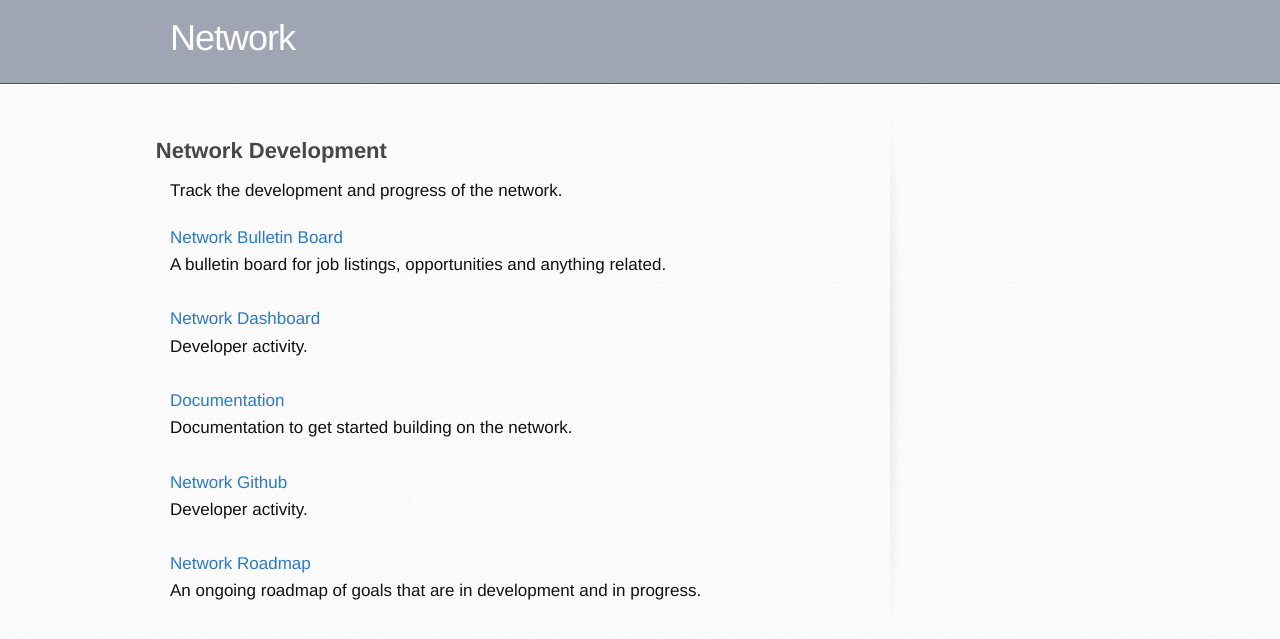
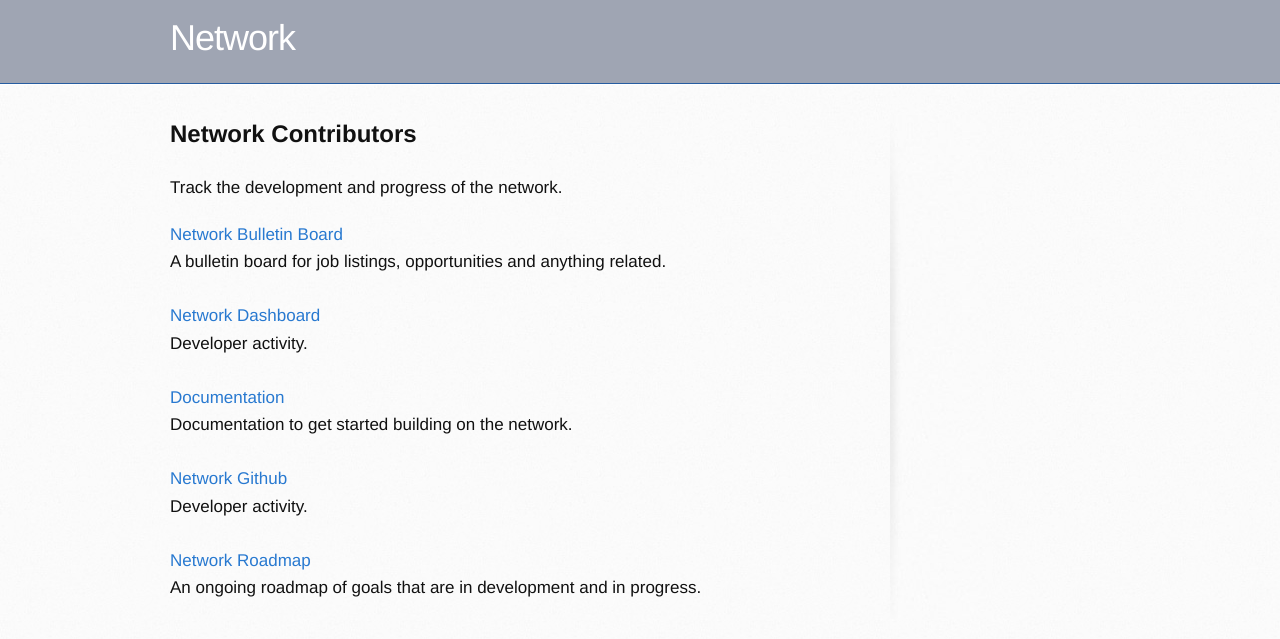
Before and after one commit to networkf/network.github.io, a Jekyll site: the page built from development.md, in a window 1280 px wide. Shown: the top 639 px of the page. Built offline with Jekyll 4.4.1, drawn with Linux system fonts in a browser that asks for light colours; some web fonts are replaced; our own code applies the rules of GitHub Pages for plain Markdown files; the repository's description, which GitHub fills in, is left out.

Commit message:
Update development.md

```diff
--- a/development.md
+++ b/development.md
@@ -5,7 +5,8 @@ layout: default
 <link rel="shortcut icon" type="image/png" href="/favicon.png">
 </head>
 ---
-## Network Development
+<b><font size="5">Network Contributors</font></b>
+
 Track the development and progress of the network.
 
 <a href="https://networkfund.notion.site/Job-Board-1497e87749b04767b98a75094654ae79" target="_blank">Network Bulletin Board</a>
```
